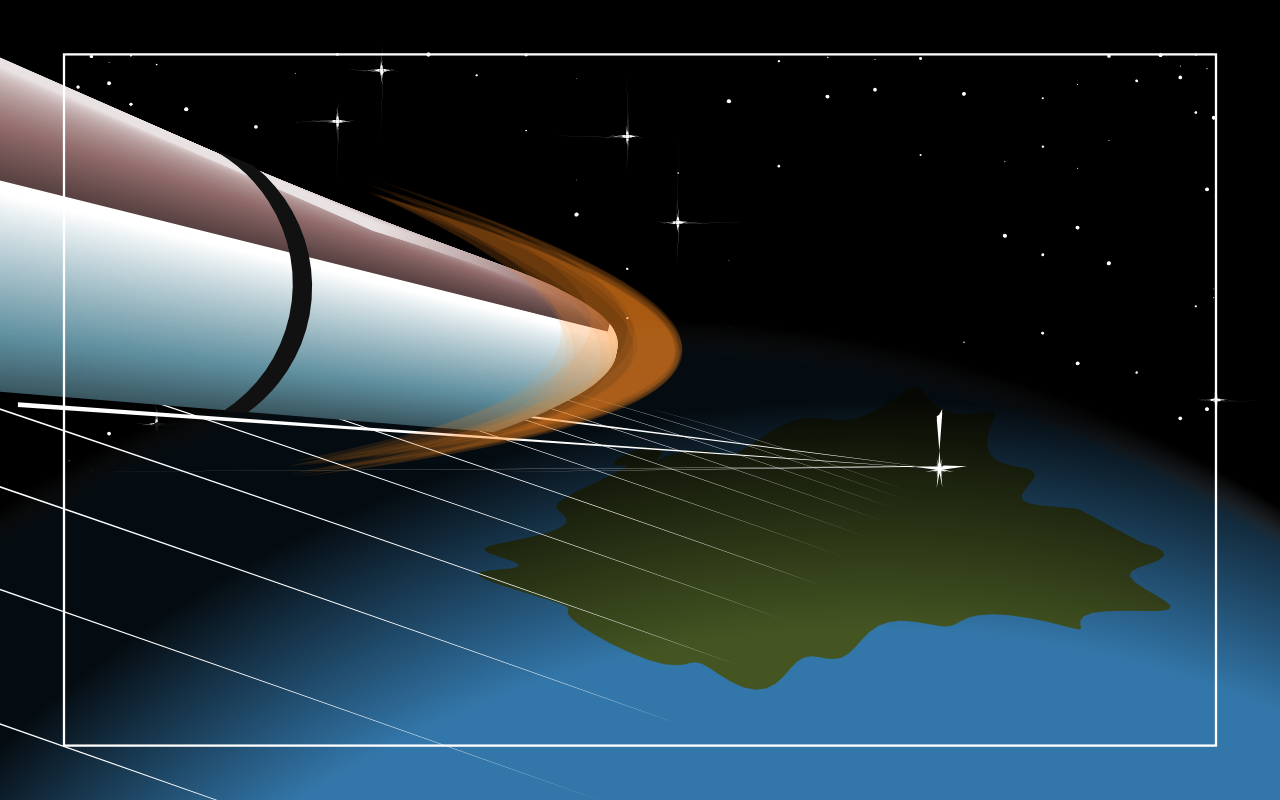
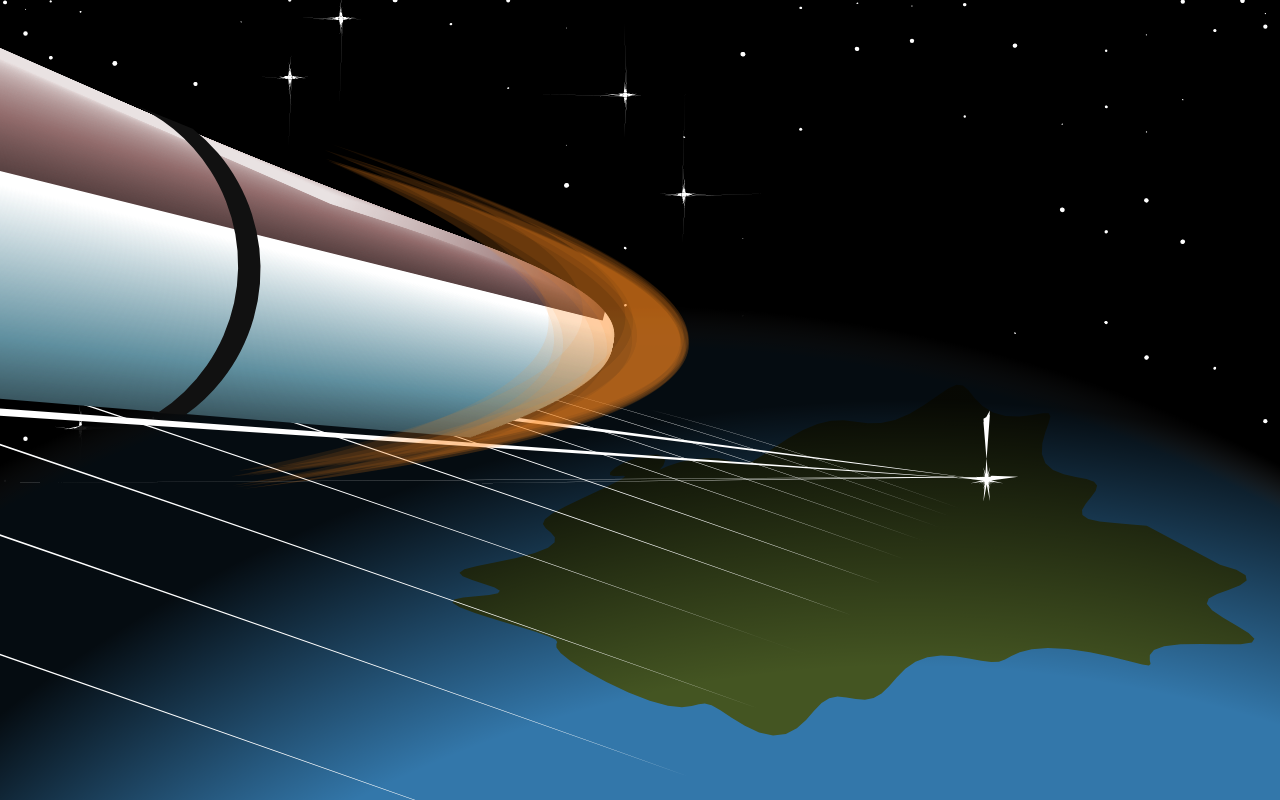
Before and after one commit to subzey/js1k2015, a website: page shim-old.html in a window 1280 px wide. Drawn offline with Linux system fonts and the light colour scheme.

Commit message:
Almost there

```diff
--- a/entry.js
+++ b/entry.js
@@ -1,6 +1,6 @@
 var VIEWPORT_WIDTH = 500;
 var VIEWPORT_HEIGHT = 300;
-var DEBUG = true;
+var DEBUG = false;
 
 if (typeof __RegPack === 'undefined'){
 	g = null;
@@ -9,11 +9,11 @@ if (typeof __RegPack === 'undefined'){
 var v01, v02, v03;
 
 setInterval(function(){
-	g++;
+	g=1+g%1000;
 	b.bgColor=0;
 	a.width|=0; // Reset canvas
 	c.translate(a.width/2, a.height/2); // Center the context origin
-	v01 = Math.min(a.width / VIEWPORT_WIDTH, a.height / VIEWPORT_HEIGHT);
+	v01 = Math.max(a.width / VIEWPORT_WIDTH, a.height / VIEWPORT_HEIGHT);
 	c.scale(v01, v01); // Make logical viewport cover physical one
 
 if (DEBUG){
@@ -86,13 +86,16 @@ if (DEBUG){
 	c.fill();
 	c.restore();
 
+	c.globalAlpha = Math.cos(g/10) / 3 + .7;
 	// LAZOR RAILS!
+
+
 	c.beginPath();
 	c.moveTo(0,0);
 	c.lineTo(-400, -29);
-	c.lineTo(-400, -27);
+	c.lineTo(-400, -26);
 	c.lineTo(0,0);
-	c.lineTo(-400, -52);
+	c.lineTo(-400, -53);
 	c.lineTo(-400, -50);
 	c.fill();
 
@@ -116,7 +119,7 @@ if (DEBUG){
 	c.restore();
 
 
-
+	c.globalAlpha = 1;
 // Train
 	v01 = (500 / g) - .5;
 	// v01 = 5;
```
Also changed, not shown: index.html (+1 -1 lines).
